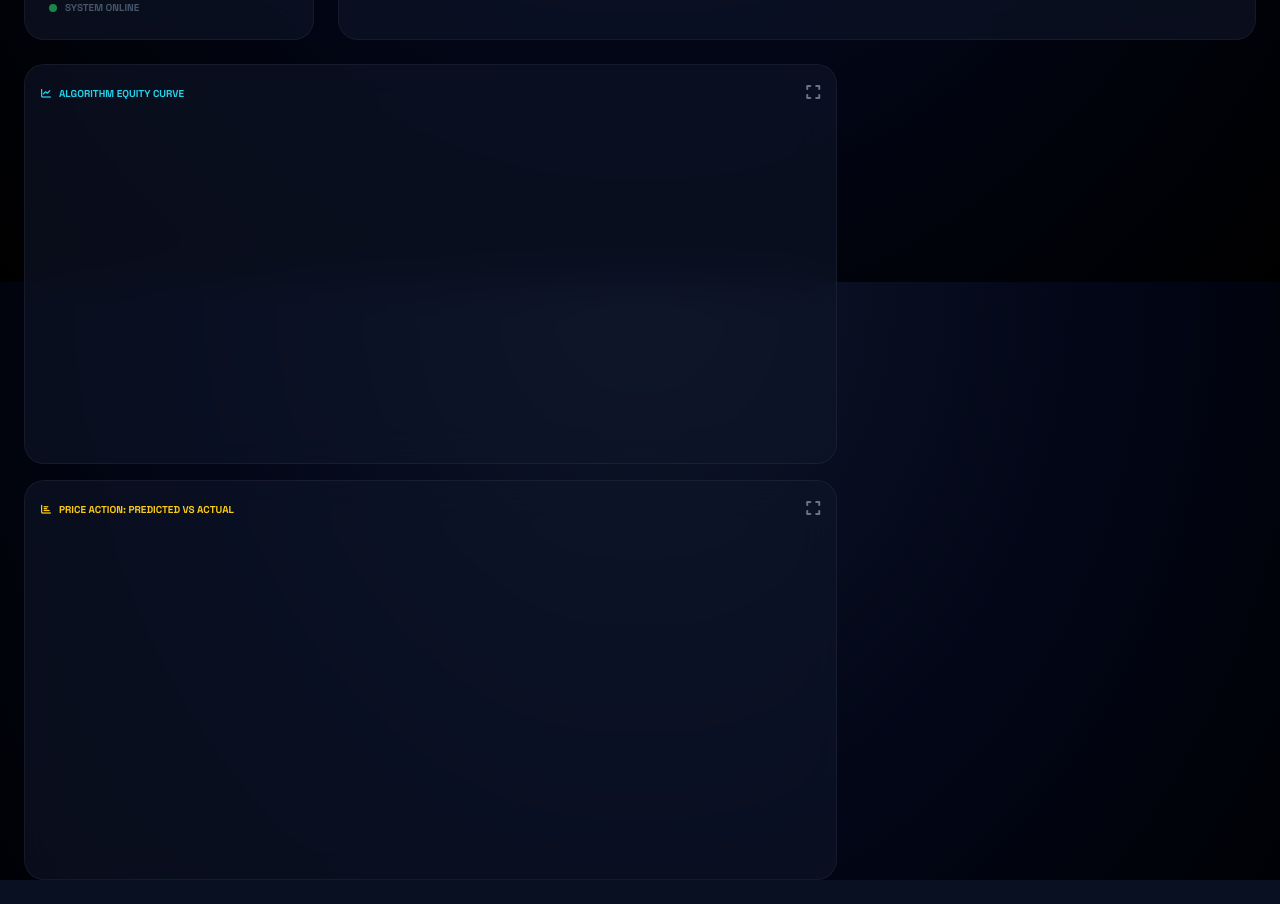
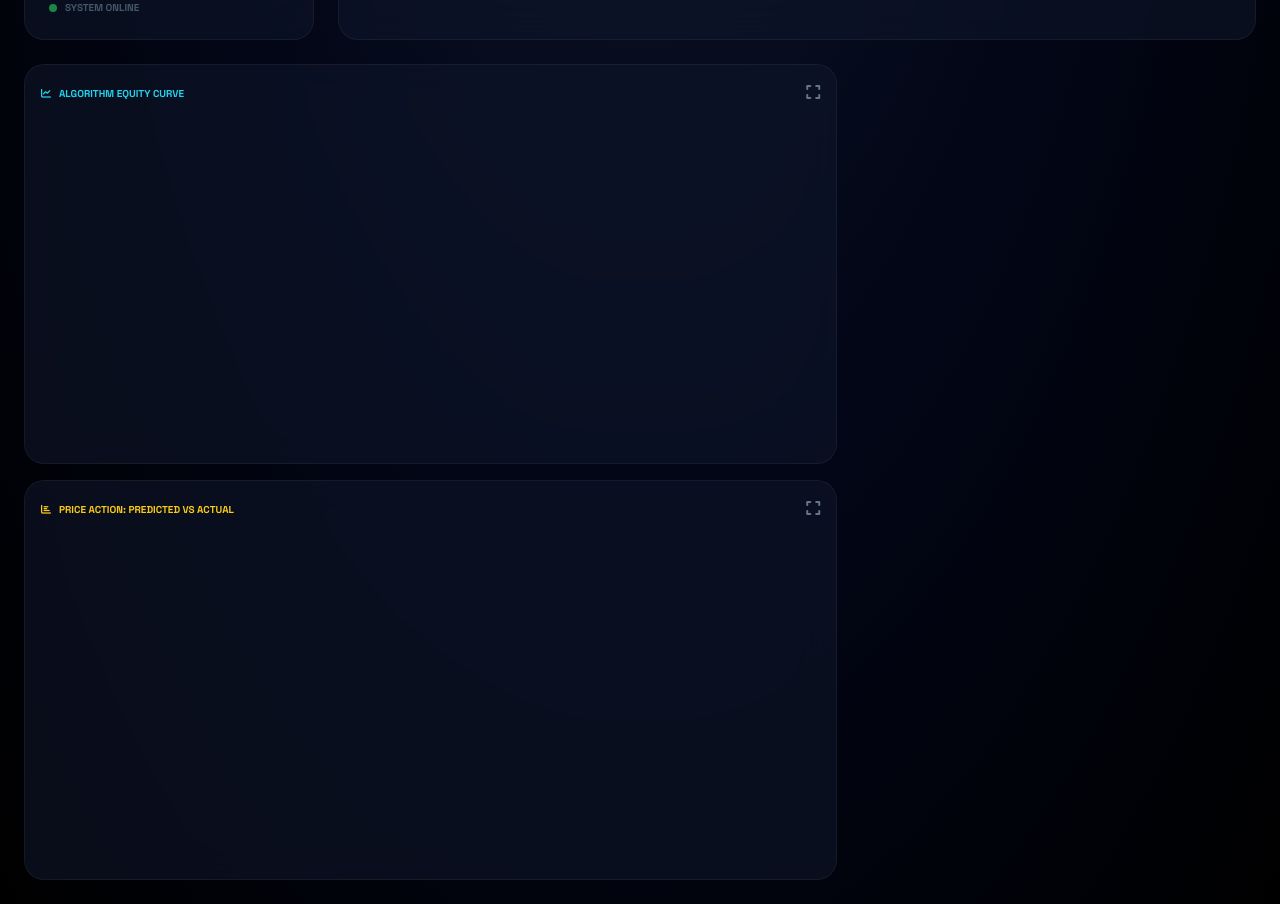
Before and after one commit to suryacks/AgriFlow-Logistics-AI, a Flask app: page / in a window 1280 px wide. Shown: the part 518-1422 px from the top of the page. Before the commit the page ends 1398 px from the top, so only its background shows below. Run offline with Flask 3, Linux system fonts and the light colour scheme; a map, chart or similar area stays blank; some libraries are stand-ins or nearby versions.

Commit message:
Enable global scrolling, improve profit variance, polish UI

```diff
--- a/src/alpha/predictor.py
+++ b/src/alpha/predictor.py
@@ -230,7 +230,8 @@ class AgriAlphaPredictor:
         trade_count = 0
 
         import random
-        random.seed(42) # Stability for demo
+        # Seed with the date string to ensure different results per day
+        random.seed(target_dt_str)
 
         for i, t_label in enumerate(times):
             # 1. Trend
--- a/templates/index.html
+++ b/templates/index.html
@@ -157,7 +157,7 @@
 </head>
 
 <body
-    class="h-screen overflow-hidden bg-[radial-gradient(ellipse_at_top,_var(--tw-gradient-stops))] from-slate-900 via-[#020617] to-black">
+    class="min-h-screen overflow-y-auto bg-[radial-gradient(ellipse_at_top,_var(--tw-gradient-stops))] from-slate-900 via-[#020617] to-black">
 
     <!-- Top Nav -->
     <nav class="absolute top-0 w-full p-6 flex justify-between items-center z-50">
@@ -187,7 +187,7 @@
     </nav>
 
     <!-- Main Content -->
-    <main class="h-full pt-20 pb-6 px-6 grid grid-cols-12 gap-6">
+    <main class="min-h-screen pt-20 pb-6 px-6 grid grid-cols-12 gap-6">
 
         <!-- Sidebar: Configuration -->
         <div id="sidebarContainer"
@@ -297,7 +297,7 @@
             </div>
 
             <!-- VIEW: ALPHA (Split Views) -->
-            <div id="viewAlpha" class="h-full hidden grid grid-cols-12 gap-4 overflow-y-auto p-2">
+            <div id="viewAlpha" class="hidden grid grid-cols-12 gap-4 p-2">
                 <!-- Left Column: Prediction & Controls -->
                 <div class="col-span-12 lg:col-span-4 flex flex-col space-y-4">
 
@@ -534,7 +534,7 @@
         </div>
 
         <!-- VIEW: INTERNALS (Data Pipeline Architecture) -->
-        <div id="viewInternals" class="h-full hidden bg-[#0B0F19] p-6 relative">
+        <div id="viewInternals" class="min-h-screen hidden bg-[#0B0F19] p-6 relative">
             <!-- BACKGROUND & DECORATION -->
             <div class="absolute inset-0 z-0 opacity-10 pointer-events-none"
                 style="background-image: radial-gradient(#334155 1px, transparent 1px); background-size: 20px 20px;">
```
Also changed, not shown: .cache.sqlite.
